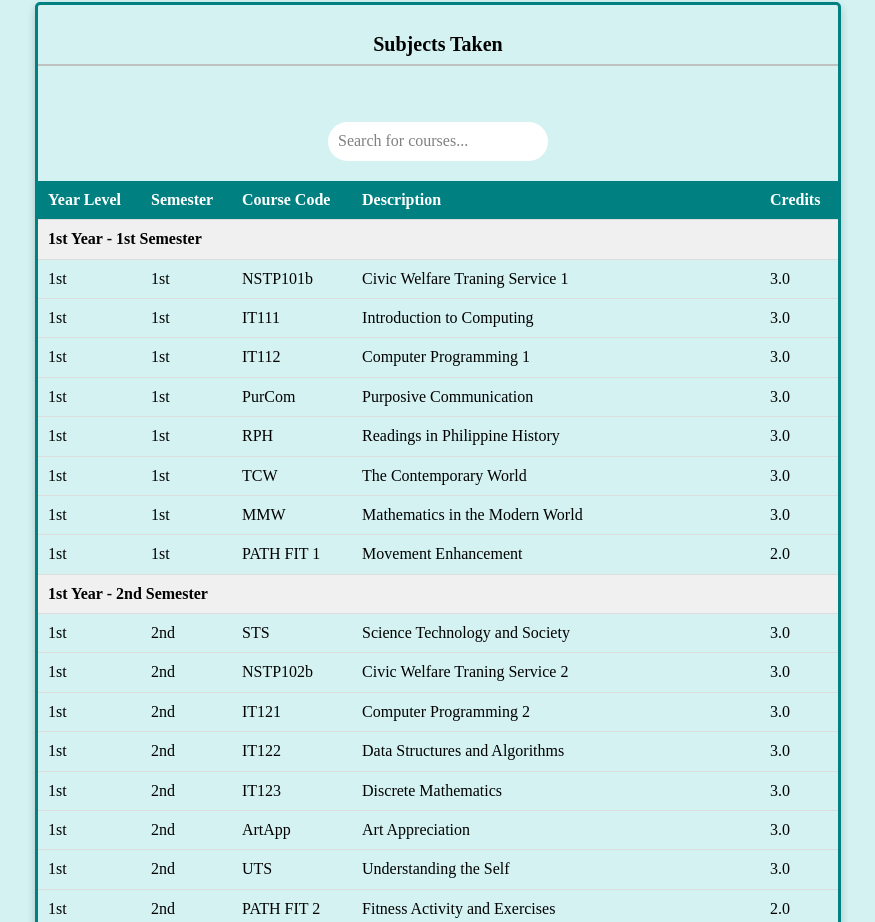
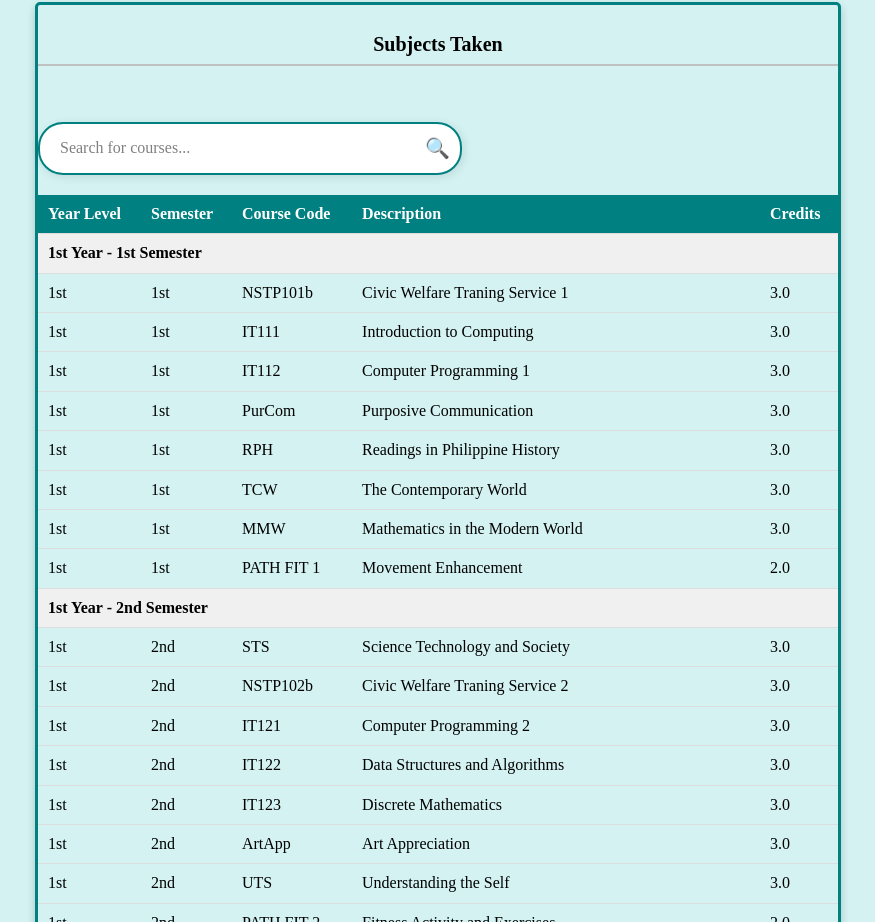
Before and after one commit to 5huncyrel/My-Portfolio, a plain HTML site: page Search-Feature/index.html in a window 1280 px wide. Shown: the part 1540-2462 px from the top of the page, without its empty margins (202-1077 px from the left). Drawn offline with Linux system fonts and the light colour scheme; files that its build step writes are made by us from their sources.

Commit message:
Update index.html

```diff
--- a/Search-Feature/index.html
+++ b/Search-Feature/index.html
@@ -85,7 +85,10 @@
             <p class="card-header">Subjects Taken</p><br><br>
 
             <!-- Search Bar -->
-            <input type="text" id="searchInput" placeholder="Search for courses..." class="search-bar" />
+            <div class="search-bar-container">
+                <input type="text" id="searchInput" placeholder="Search for courses..." class="search-bar" />
+                <span class="search-icon">🔍</span>
+            </div>
 
             <table id="courses-list" class="card-body">
                 <thead>
@@ -107,6 +110,7 @@
 
 
 
+
     <script src="courses.js"> </script>
 
 </body>
```
